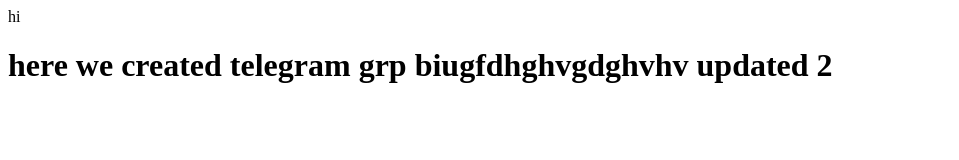
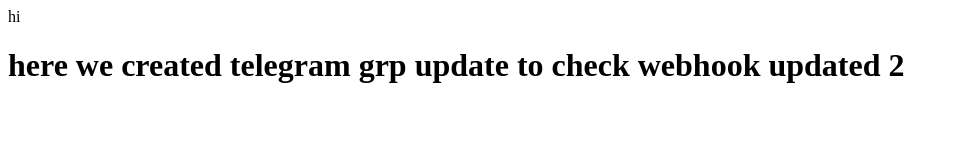
Before and after one commit to bani125/telegram-group, a plain HTML site: page index.html in a window 1280 px wide. Shown: the whole page, without its empty margins (0-959 px from the left). Drawn offline with Linux system fonts and the light colour scheme.

Commit message:
Update index.html
update to check webhook

```diff
--- a/index.html
+++ b/index.html
@@ -1,5 +1,5 @@
 </h1>hi <h1>
 here we created telegram grp
 
-biugfdhghvgdghvhv
+update to check webhook
 updated 2
```
